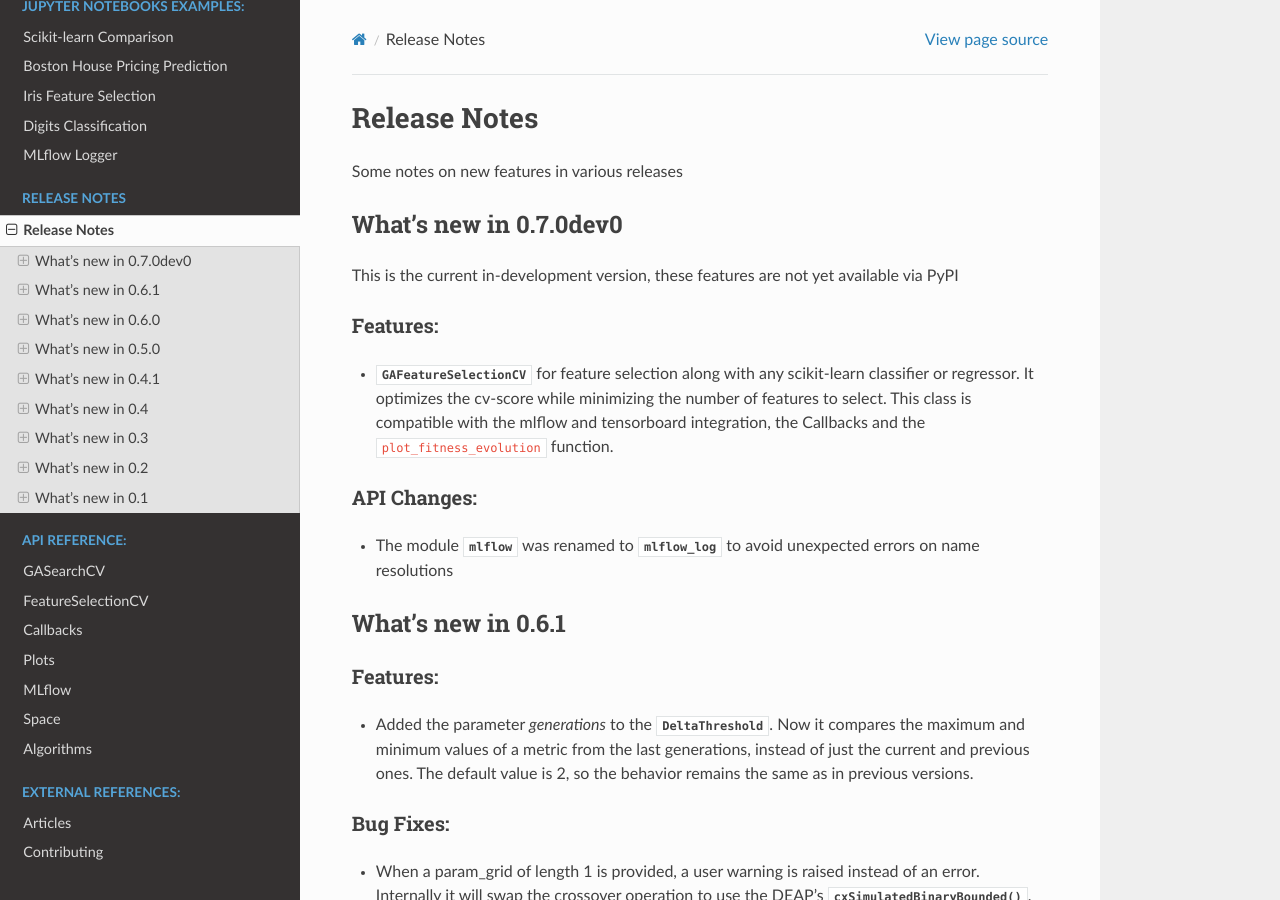
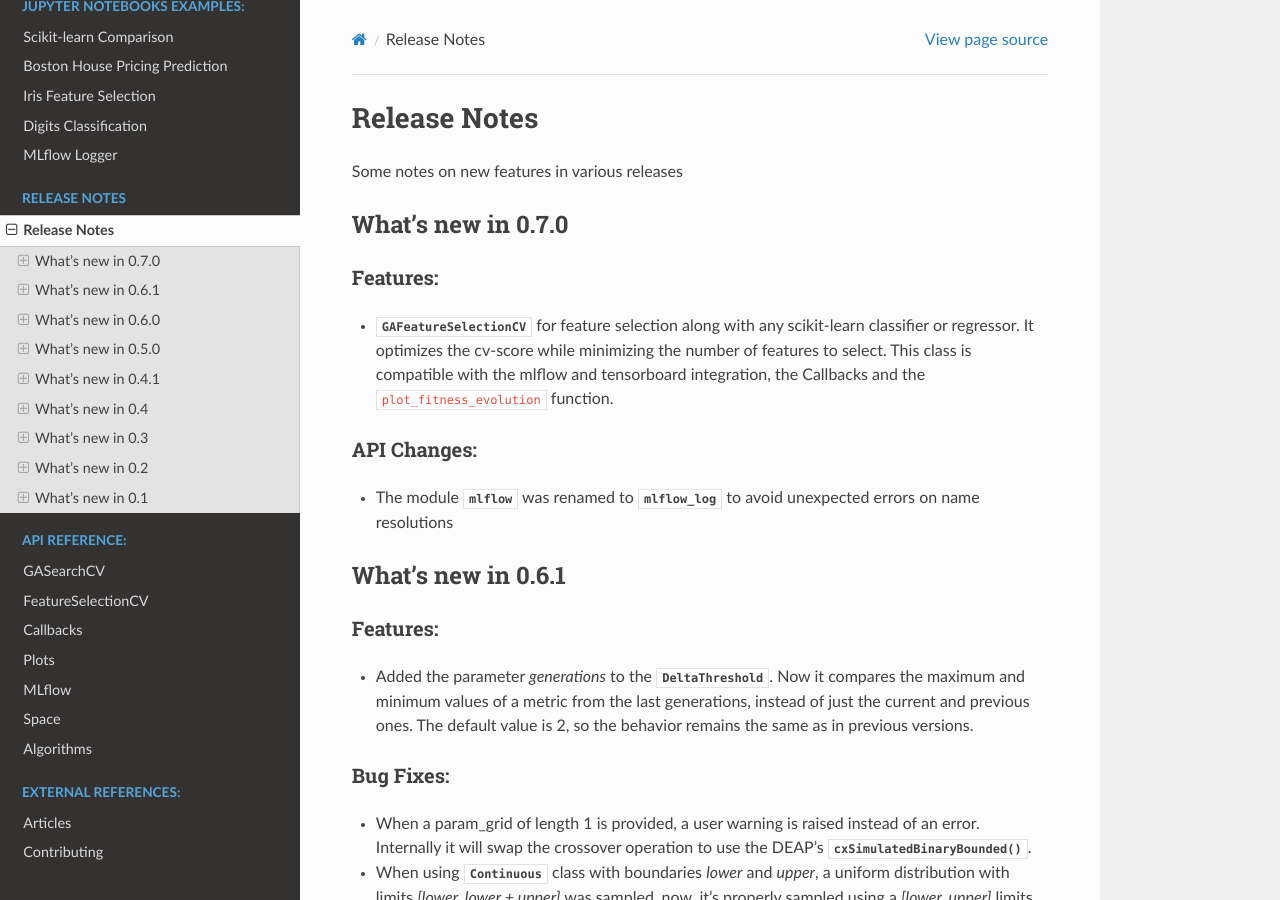
Before and after one commit to rodrigo-arenas/Sklearn-genetic-opt, a Sphinx documentation site: the page built from docs/release_notes.rst, in a window 1280 px wide and 900 px high. Built offline with Sphinx 7.4.7 and the Read the Docs theme 2.0.0, drawn with Linux system fonts in a browser that asks for light colours.

Commit message:
bump version 0.7.0

```diff
--- a/docs/release_notes.rst
+++ b/docs/release_notes.rst
@@ -4,11 +4,8 @@ Release Notes
 Some notes on new features in various releases
 
 
-What's new in 0.7.0dev0
------------------------
-
-This is the current in-development version, these features are not yet
-available via PyPI
+What's new in 0.7.0
+-------------------
 
 ^^^^^^^^^
 Features:
```
